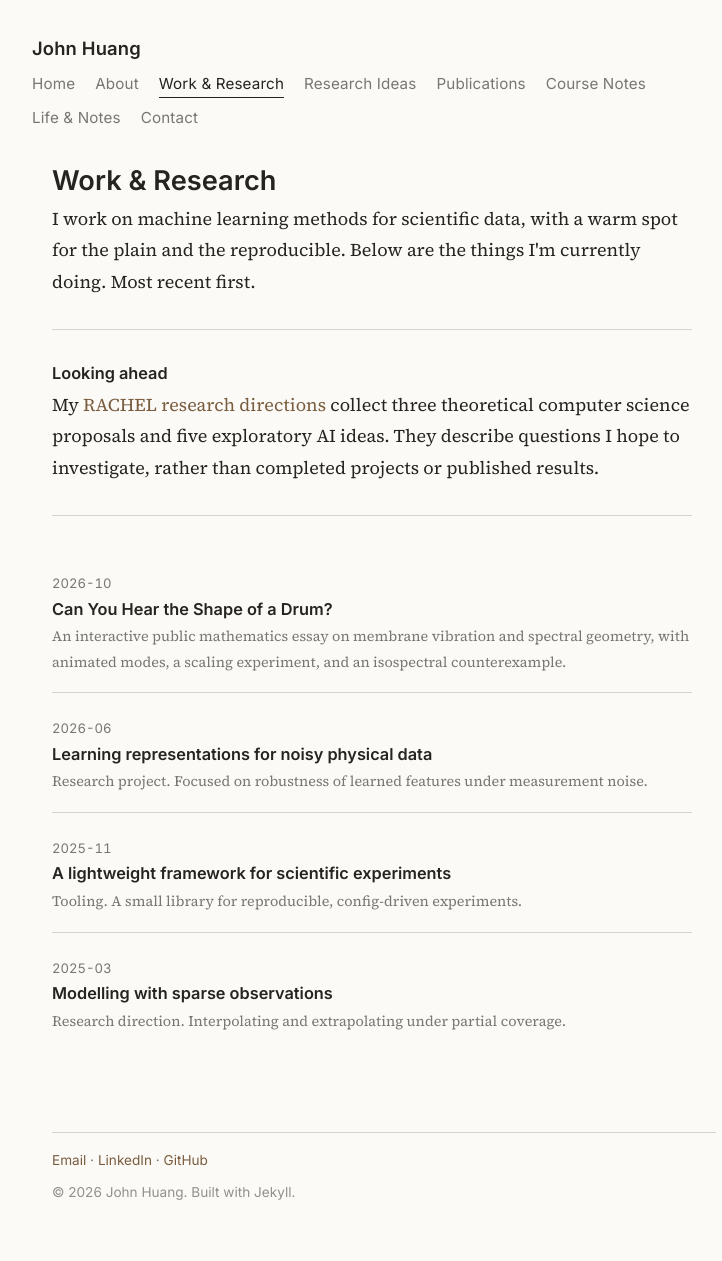
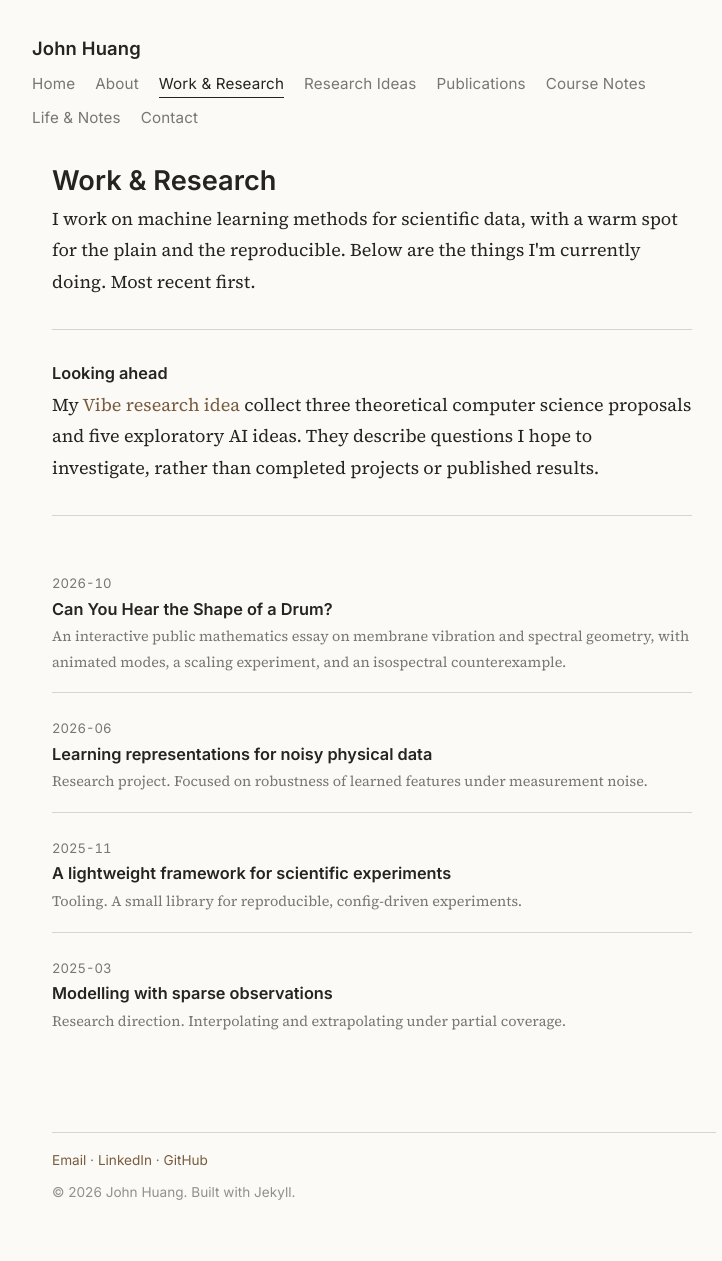
Before and after one commit to Huang-ty/Huang-ty.github.io, a Jekyll site: the page built from pages/work.md, in a window 1280 px wide. Shown: the whole page, without its empty margins (256-978 px from the left). Built offline with Jekyll 4.4.1, drawn with Linux system fonts in a browser that asks for light colours.

Commit message:
Update the research link and page heading

```diff
--- a/pages/research-ideas.html
+++ b/pages/research-ideas.html
@@ -11,7 +11,7 @@ research_ideas: true
   <header class="research-hero">
     <div>
       <p class="research-kicker">John Huang / Research directions</p>
-      <h1 id="research-title">RACHEL<span>Research ideas.</span></h1>
+      <h1 id="research-title">THE SMITHS<span>Research ideas.</span></h1>
       <p class="research-deck">What can we preserve,<br>count, and learn?</p>
     </div>
     <div class="research-intro">
--- a/pages/work.md
+++ b/pages/work.md
@@ -12,7 +12,7 @@ permalink: /work/
   <hr>
 
   <h2 class="entry-title">Looking ahead</h2>
-  <p>My <a href="{{ '/research-ideas/' | relative_url }}">RACHEL research directions</a> collect
+  <p>My <a href="{{ '/research-ideas/' | relative_url }}">Vibe research idea</a> collect
   three theoretical computer science proposals and five exploratory AI ideas. They describe questions
   I hope to investigate, rather than completed projects or published results.</p>
 
```
